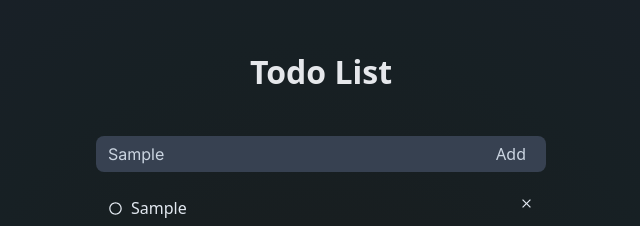
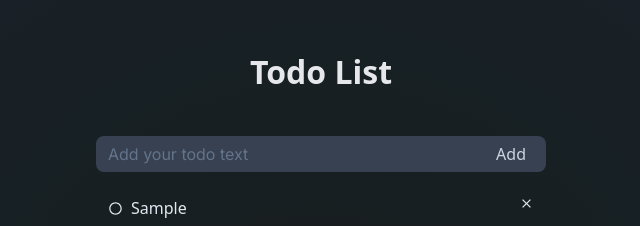
Before and after one commit to d-stoianov/todo-list, a Next.js app: page / in a window 1280 px wide. Both pictures are taken after typing "Sample" into the empty fields and a click on the button "Add". Shown: the top 226 px of the page, without its empty margins (319-959 px from the left). Built offline with nearby package versions, Linux system fonts and the light colour scheme.

Commit message:
Change project structure. Create TodoForm.jsx component. Todo become an object with text and id properties

```diff
--- a/app/page.jsx
+++ b/app/page.jsx
@@ -1,34 +1,28 @@
 "use client"
 
+import TodoForm from "@/components/TodoForm"
 import TodoList from "@/components/Todolist"
 import { useEffect, useState } from "react"
 
 const Home = () => {
-    const [isSubmitting, setIsSubmitting] = useState(false)
-    const [todo, setTodo] = useState("")
     const [todos, setTodos] = useState([])
 
     useEffect(() => {
         const loadTodos = () => {
-            const loadedTodos = JSON.parse(localStorage.getItem("todos")) || [] // in case there are no todos
-            setTodos(loadedTodos)
+            if (localStorage.getItem("todos")) {
+                const loadedTodos = JSON.parse(localStorage.getItem("todos"))
+
+                setTodos(loadedTodos)
+            }
         }
 
         loadTodos()
     }, [])
 
-    const createTodo = (event) => {
-        event.preventDefault()
-        setIsSubmitting(true)
-
+    const saveTodo = (todo) => {
         const newTodos = [todo, ...todos]
         setTodos(newTodos)
-
         localStorage.setItem("todos", JSON.stringify(newTodos))
-
-        // make api request
-
-        setIsSubmitting(false)
     }
 
     return (
@@ -37,21 +31,7 @@ const Home = () => {
                 Todo List
             </h1>
             <div className="mt-10">
-                <form onSubmit={createTodo} className="relative">
-                    <input
-                        value={todo}
-                        onChange={(e) => setTodo(e.target.value)}
-                        type="text"
-                        className="todo_input"
-                        placeholder="Add your todo text"
-                    />
-                    <button
-                        className="add_todo"
-                        disabled={isSubmitting}
-                    >
-                        Add
-                    </button>
-                </form>
+                <TodoForm sendForm={saveTodo} />
                 <TodoList todos={todos} />
             </div>
         </main>
--- a/components/Todo.jsx
+++ b/components/Todo.jsx
@@ -8,23 +8,23 @@ const Todo = ({ todo }) => {
     const [isChecked, setIsChecked] = useState(false)
 
     return (
-        <div className="flex justify-between my-2 px-3">
+        <div>
             { !isChecked ?
-                [
-                    <div className="flex items-center">
-                        <MdOutlineRadioButtonUnchecked size={15} className="text-slate-200 cursor-pointer" />
-                        <p className="text-slate-200 ml-2">{todo}</p>
-                    </div>,
+                    <div className="flex justify-between my-2 px-3">
+                        <div className="flex items-center">
+                            <MdOutlineRadioButtonUnchecked size={15} className="text-slate-200 cursor-pointer" />
+                            <p className="text-slate-200 ml-2">{todo.text}</p>
+                        </div>
                     <IoMdClose size={15} className="text-slate-200 cursor-pointer" />
-                ]
+                    </div>
                 :
-                [
-                    <div className="flex items-center">
-                        <MdOutlineRadioButtonChecked size={15} className="text-slate-200 cursor-pointer" />
-                        <p className="text-gray-700 ml-2">{todo}</p>
-                    </div>,
+                    <div className="flex justify-between my-2 px-3">
+                        <div className="flex items-center">
+                            <MdOutlineRadioButtonChecked size={15} className="text-slate-200 cursor-pointer" />
+                            <p className="text-gray-700 ml-2">{todo.text}</p>
+                        </div>
                     <IoMdClose size={15} className="text-slate-700 ml-5 cursor-pointer" />
-                ]
+                    </div>
             }
 
         </div>
--- /dev/null
+++ b/components/TodoForm.jsx
@@ -0,0 +1,38 @@
+"use client"
+
+import { useState } from "react"
+
+const TodoForm = ({sendForm}) => {
+    const [input, setInput] = useState("")
+
+    const genId = () => {
+        return Math.floor(Math.random() * 1000)
+    }
+
+    const handleSubmit = (event) => {
+        event.preventDefault()
+        if (input) {
+            sendForm({text: input, id: genId()})
+        }
+        setInput("")
+    }
+
+    return (
+        <form onSubmit={(event) => handleSubmit(event)} className="relative">
+            <input
+                value={input}
+                onChange={(e) => setInput(e.target.value)}
+                type="text"
+                className="todo_input"
+                placeholder="Add your todo text"
+            />
+            <button
+                className="add_todo"
+            >
+                Add
+            </button>
+        </form>
+    )
+}
+
+export default TodoForm
--- a/components/Todolist.jsx
+++ b/components/Todolist.jsx
@@ -1,10 +1,11 @@
 import Todo from "@/components/Todo"
 
 const TodoList = ({ todos }) => {
+    console.log(todos)
     return (
         <div className="mt-6">
-            {todos && todos.map((todo) => (
-                <Todo todo={todo} />
+            {todos.map((todo) => (
+                <Todo key={todo.id} todo={todo} />
             ))}
         </div>
     );
```
